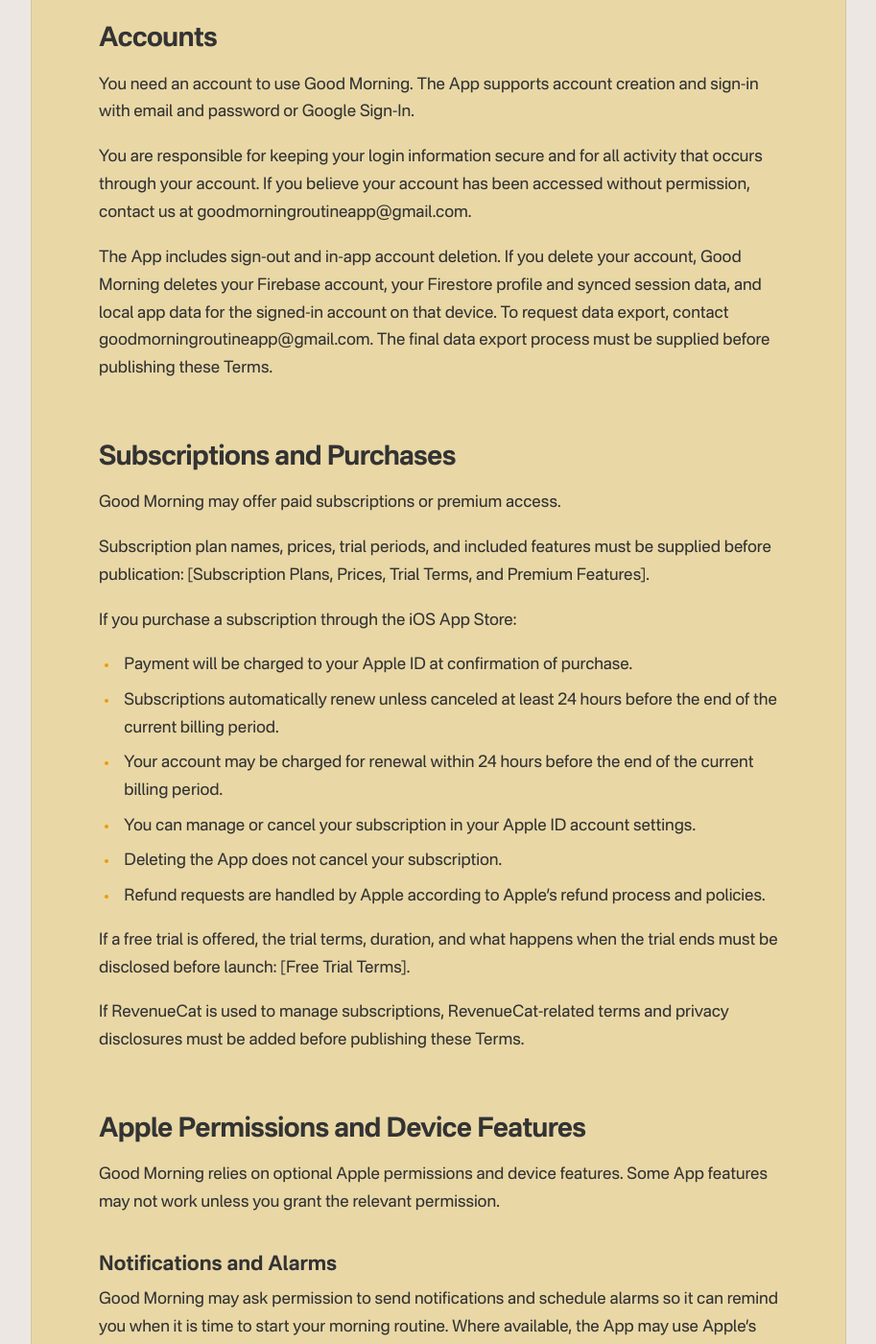
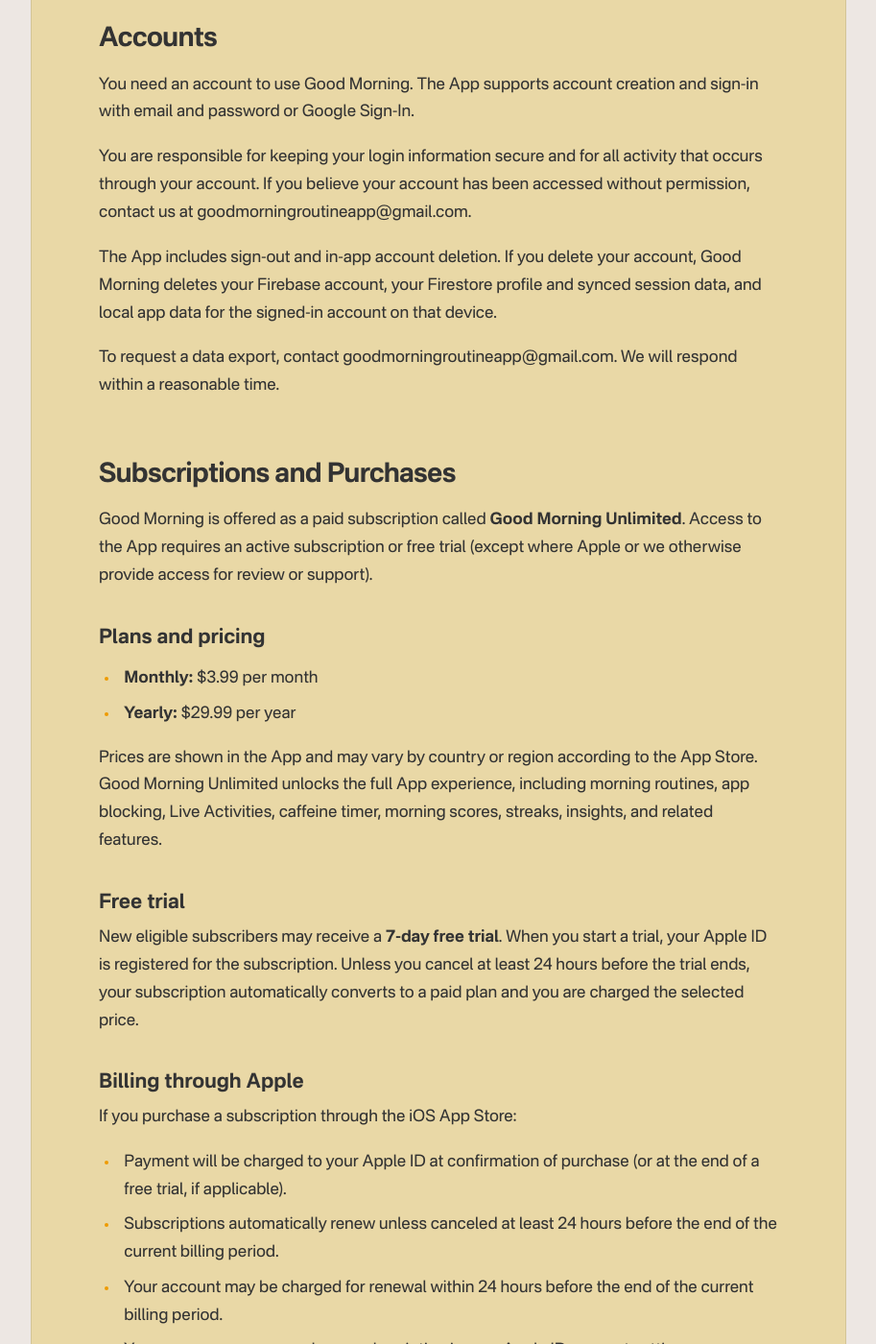
Before and after one commit to christopherambrose/good-morning-legal, a Jekyll site: the page built from terms-of-use.md, in a window 1280 px wide and 1400 px high, scrolled down 1434 px. Shown: the whole window at 96% size, without its empty margins (183-1096 px from the left). Built offline with Jekyll 4.4.1, drawn with Linux system fonts in a browser that asks for light colours; some web fonts are replaced; some of the changed text lies outside the part shown.

Commit message:
Update privacy and terms for launch

```diff
--- a/terms-of-use.md
+++ b/terms-of-use.md
@@ -44,26 +44,39 @@ You need an account to use Good Morning. The App supports account creation and s
 
 You are responsible for keeping your login information secure and for all activity that occurs through your account. If you believe your account has been accessed without permission, contact us at goodmorningroutineapp@gmail.com.
 
-The App includes sign-out and in-app account deletion. If you delete your account, Good Morning deletes your Firebase account, your Firestore profile and synced session data, and local app data for the signed-in account on that device. To request data export, contact goodmorningroutineapp@gmail.com. The final data export process must be supplied before publishing these Terms.
+The App includes sign-out and in-app account deletion. If you delete your account, Good Morning deletes your Firebase account, your Firestore profile and synced session data, and local app data for the signed-in account on that device.
+
+To request a data export, contact goodmorningroutineapp@gmail.com. We will respond within a reasonable time.
 
 ## Subscriptions and Purchases
 
-Good Morning may offer paid subscriptions or premium access.
+Good Morning is offered as a paid subscription called **Good Morning Unlimited**. Access to the App requires an active subscription or free trial (except where Apple or we otherwise provide access for review or support).
 
-Subscription plan names, prices, trial periods, and included features must be supplied before publication: [Subscription Plans, Prices, Trial Terms, and Premium Features].
+### Plans and pricing
+
+- **Monthly:** $3.99 per month
+- **Yearly:** $29.99 per year
+
+Prices are shown in the App and may vary by country or region according to the App Store. Good Morning Unlimited unlocks the full App experience, including morning routines, app blocking, Live Activities, caffeine timer, morning scores, streaks, insights, and related features.
+
+### Free trial
+
+New eligible subscribers may receive a **7-day free trial**. When you start a trial, your Apple ID is registered for the subscription. Unless you cancel at least 24 hours before the trial ends, your subscription automatically converts to a paid plan and you are charged the selected price.
+
+### Billing through Apple
 
 If you purchase a subscription through the iOS App Store:
 
-- Payment will be charged to your Apple ID at confirmation of purchase.
+- Payment will be charged to your Apple ID at confirmation of purchase (or at the end of a free trial, if applicable).
 - Subscriptions automatically renew unless canceled at least 24 hours before the end of the current billing period.
 - Your account may be charged for renewal within 24 hours before the end of the current billing period.
 - You can manage or cancel your subscription in your Apple ID account settings.
-- Deleting the App does not cancel your subscription.
+- Deleting the App or your Good Morning account does not cancel your subscription.
 - Refund requests are handled by Apple according to Apple's refund process and policies.
 
-If a free trial is offered, the trial terms, duration, and what happens when the trial ends must be disclosed before launch: [Free Trial Terms].
+### RevenueCat
 
-If RevenueCat is used to manage subscriptions, RevenueCat-related terms and privacy disclosures must be added before publishing these Terms.
+We use RevenueCat to help manage subscription status and entitlements. Purchases still process through Apple. RevenueCat may process account and entitlement information as described in our Privacy Policy and RevenueCat's own policies.
 
 ## Apple Permissions and Device Features
 
@@ -129,7 +142,7 @@ You may not copy, distribute, sell, lease, modify, or create derivative works ba
 
 ## Third-Party Services
 
-Good Morning uses third-party and Apple services to operate certain features, including Firebase, Google Sign-In, Apple Screen Time frameworks, Apple Health, Apple Calendar, Apple WeatherKit, Apple notifications, Apple AlarmKit, Apple ActivityKit, and Apple in-app purchases if subscriptions are enabled.
+Good Morning uses third-party and Apple services to operate certain features, including Firebase, Google Sign-In, RevenueCat, Apple Screen Time frameworks, Apple Health, Apple Calendar, Apple notifications, Apple AlarmKit, Apple ActivityKit, and Apple in-app purchases.
 
 Your use of those services may also be subject to their own terms and policies.
 
@@ -155,21 +168,21 @@ Your continued use of Good Morning after updated Terms become effective means yo
 
 Good Morning is provided "as is" and "as available." To the fullest extent permitted by law, we disclaim warranties of any kind, whether express, implied, or statutory, including implied warranties of merchantability, fitness for a particular purpose, and non-infringement.
 
-We do not guarantee that the App will be uninterrupted, error-free, secure, or available at any particular time. Alarms, notifications, app blocking, Live Activities, weather, calendar, Health, and subscription features may depend on Apple systems, third-party services, permissions, device settings, and network availability.
+We do not guarantee that the App will be uninterrupted, error-free, secure, or available at any particular time. Alarms, notifications, app blocking, Live Activities, calendar, Health, and subscription features may depend on Apple systems, third-party services, permissions, device settings, and network availability.
 
 ## Limitation of Liability
 
 To the fullest extent permitted by law, Christopher Ambrose will not be liable for indirect, incidental, special, consequential, exemplary, or punitive damages, or for lost profits, lost data, loss of goodwill, or other intangible losses arising from or related to your use of or inability to use Good Morning.
 
-To the fullest extent permitted by law, our total liability for any claim related to the App will be limited to the greater of the amount you paid to use Good Morning in the [Time Period, e.g. 12 months] before the claim or [Dollar Amount].
+To the fullest extent permitted by law, our total liability for any claim related to the App will be limited to the greater of the amount you paid to use Good Morning in the **12 months** before the claim or **$29.99**.
 
 Some jurisdictions do not allow certain limitations of liability, so some of the above may not apply to you.
 
 ## Governing Law
 
-These Terms are governed by the laws of [Governing Jurisdiction], without regard to conflict of law principles.
+These Terms are governed by the laws of the State of **[YOUR STATE]**, without regard to conflict of law principles.
 
-Venue and dispute resolution terms must be supplied before publication: [Dispute Resolution / Venue Terms, if any].
+Any dispute arising out of or relating to these Terms or the App shall be resolved exclusively in the state or federal courts located in **[YOUR COUNTY/CITY], [YOUR STATE]**, and you consent to personal jurisdiction in those courts.
 
 ## Apple App Store Terms
 
```
Also changed, not shown: other parts of terms-of-use.md (+5 -5 lines), privacy-policy.md (+31 -27 lines).
